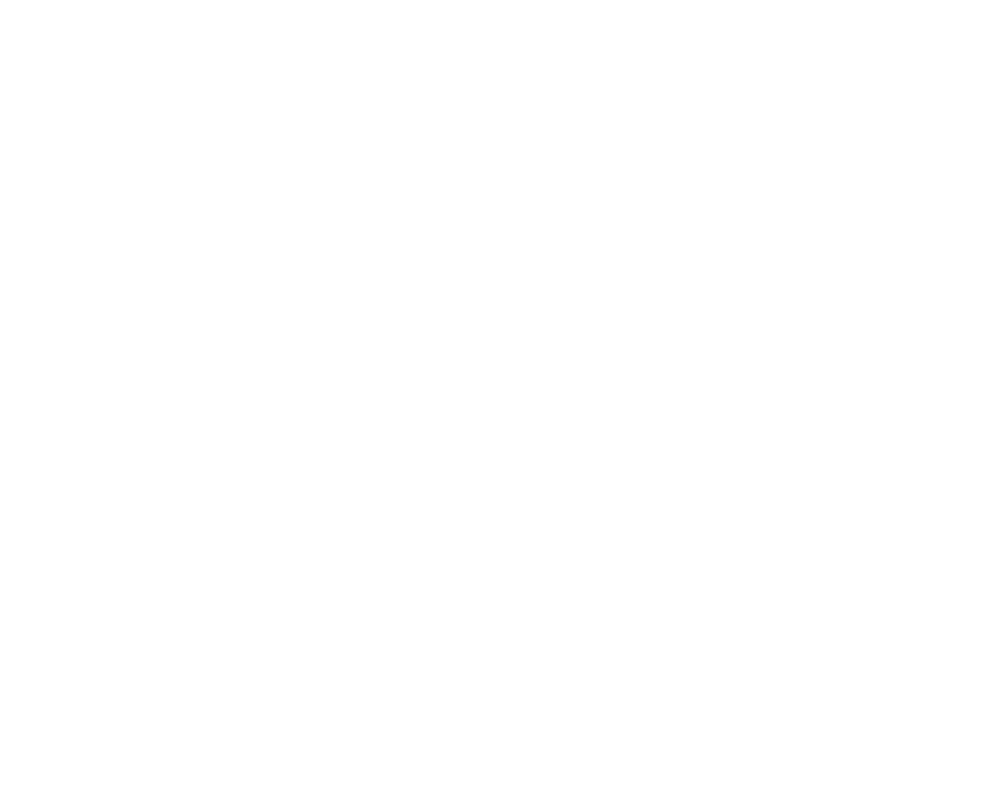
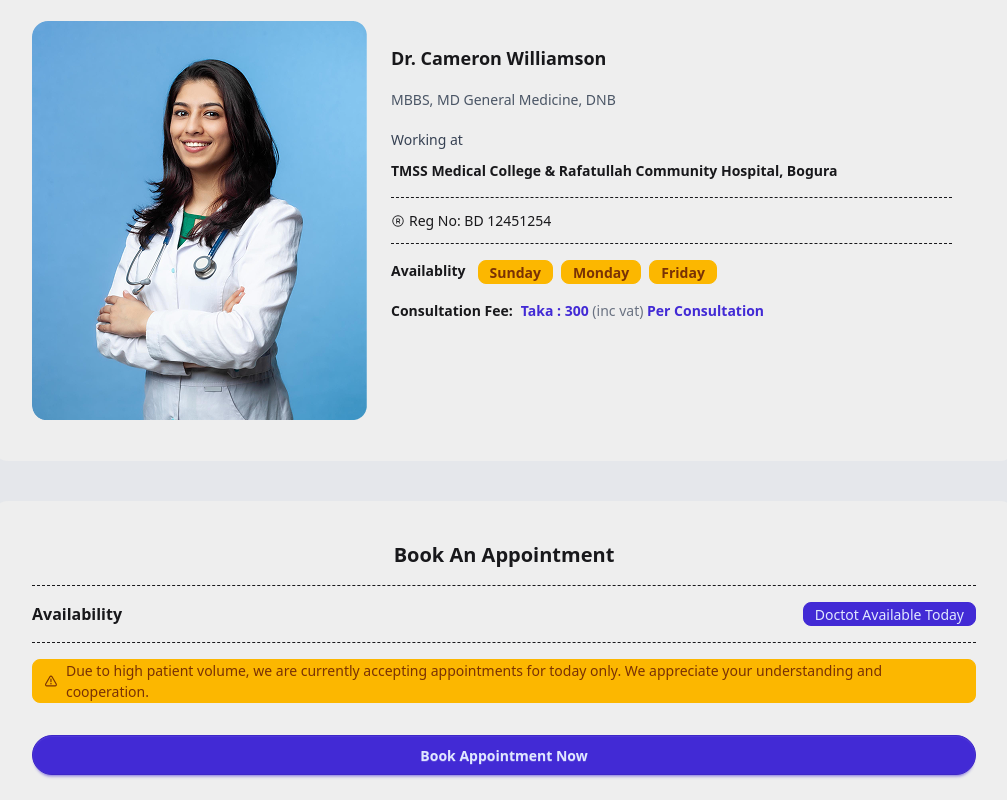
Before and after one commit to code-with-Rashed/booking-doctors, a React (Vite) app: page /doctors-profile/1 in a window 1280 px wide. Before the commit this address had no page. Shown: the part 400-1200 px from the top of the page, without its empty margins (136-1143 px from the left). Before the commit the page ends 800 px from the top, so only its background shows below. Built offline with nearby package versions, Linux system fonts and the light colour scheme.

Commit message:
Add Doctors Profile Page

```diff
--- a/src/App.jsx
+++ b/src/App.jsx
@@ -1,6 +1,7 @@
 import { BrowserRouter, Route, Routes } from "react-router"
 import Layout from "./layouts/Layout"
 import Home from "./pages/Home"
+import DoctorsProfile from "./pages/DoctorsProfile"
 
 function App() {
   return (
@@ -8,6 +9,7 @@
       <Routes>
         <Route path="/" element={<Layout />}>
           <Route path="/" element={<Home />}></Route>
+          <Route path="doctors-profile/:id" element={<DoctorsProfile />}></Route>
         </Route>
       </Routes>
     </BrowserRouter>
--- /dev/null
+++ b/src/pages/DoctorsProfile.jsx
@@ -0,0 +1,50 @@
+import Doctor from "../assets/doctor-sample.png"
+import { PiTrademarkRegistered } from "react-icons/pi";
+function DoctorsProfile() {
+    return (
+        <section className="w-[80%] mx-auto my-10">
+            <div className="bg-base-300 rounded-2xl text-center p-10">
+                <div className="w-[70%] mx-auto text-center my-5">
+                    <h1 className="font-bold text-xl mb-4">Doctor's Profile Details.</h1>
+                    <p>We connect patients with highly qualified and experienced doctors list across Bangladesh through detailed, credible profiles featuring professional qualifications, areas of expertise</p>
+                </div>
+            </div>
+            <div className="card lg:card-side bg-base-300 rounded-2xl my-10 p-10">
+                <figure>
+                    <img
+                        src={Doctor}
+                        alt="Doctor" />
+                </figure>
+                <div className="card-body">
+                    <div>
+                        <h2 className="card-title">Dr. Cameron Williamson</h2>
+                        <p className="my-4 text-sm/6 text-gray-600">MBBS, MD General Medicine, DNB</p>
+                        <p className="mb-2 text-sm/6 text-gray-700">Working at</p>
+                        <p className="font-semibold">TMSS Medical College & Rafatullah Community Hospital, Bogura</p>
+                        <p className="flex items-center my-4 border-y border-dashed py-3"><PiTrademarkRegistered className="me-1" /> Reg No: BD 12451254</p>
+                        <div>
+                            <span className="font-bold me-2">Availablity</span>
+                            <div className="badge badge-warning mx-1 font-semibold">Sunday</div>
+                            <div className="badge badge-warning mx-1 font-semibold">Monday</div>
+                            <div className="badge badge-warning mx-1 font-semibold">Friday</div>
+                        </div>
+                        <p className="mt-4"><span className="font-bold me-2">Consultation Fee:</span><span className="font-bold me-2 text-primary">Taka : 300 <span className="font-normal text-gray-500">(inc vat)</span> Per Consultation</span></p>
+                    </div>
+                </div>
+            </div>
+            <div className="bg-base-300 rounded-2xl p-10">
+                <h1 className="font-bold text-xl mb-4 text-center">Book An Appointment</h1>
+                <div className="border-y border-dashed py-4 my-4 flex justify-between items-center">
+                    <span className="font-bold">Availability</span>
+                    <div className="badge badge-primary">Doctot Available Today</div>
+                </div>
+                <div className="badge badge-warning h-full">
+                    <svg className="size-[1em]" xmlns="http://www.w3.org/2000/svg" viewBox="0 0 18 18"><g fill="currentColor"><path d="M7.638,3.495L2.213,12.891c-.605,1.048,.151,2.359,1.362,2.359H14.425c1.211,0,1.967-1.31,1.362-2.359L10.362,3.495c-.605-1.048-2.119-1.048-2.724,0Z" fill="none" stroke="currentColor" strokeLinecap="round" strokeLinejoin="round" strokeWidth="1.5"></path><line x1="9" y1="6.5" x2="9" y2="10" fill="none" stroke="currentColor" strokeLinecap="round" strokeLinejoin="round" strokeWidth="1.5"></line><path d="M9,13.569c-.552,0-1-.449-1-1s.448-1,1-1,1,.449,1,1-.448,1-1,1Z" fill="currentColor" data-stroke="none" stroke="none"></path></g></svg>
+                    Due to high patient volume, we are currently accepting appointments for today only. We appreciate your understanding and cooperation.
+                </div>
+                <button className="btn btn-primary rounded-full w-full mt-8">Book Appointment Now</button>
+            </div>
+        </section>
+    )
+}
+export default DoctorsProfile;
```
